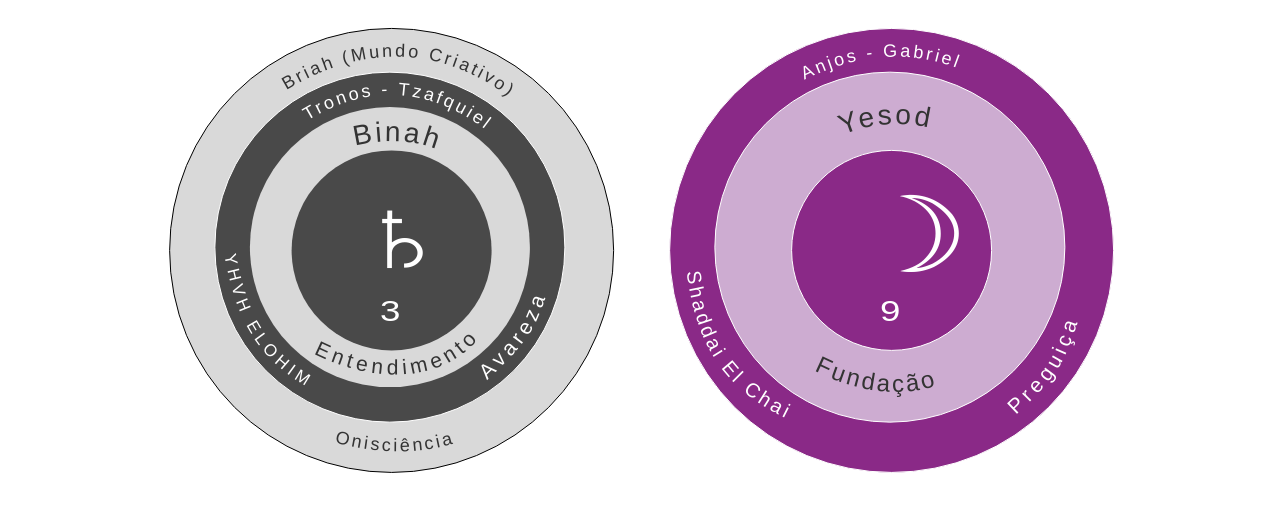
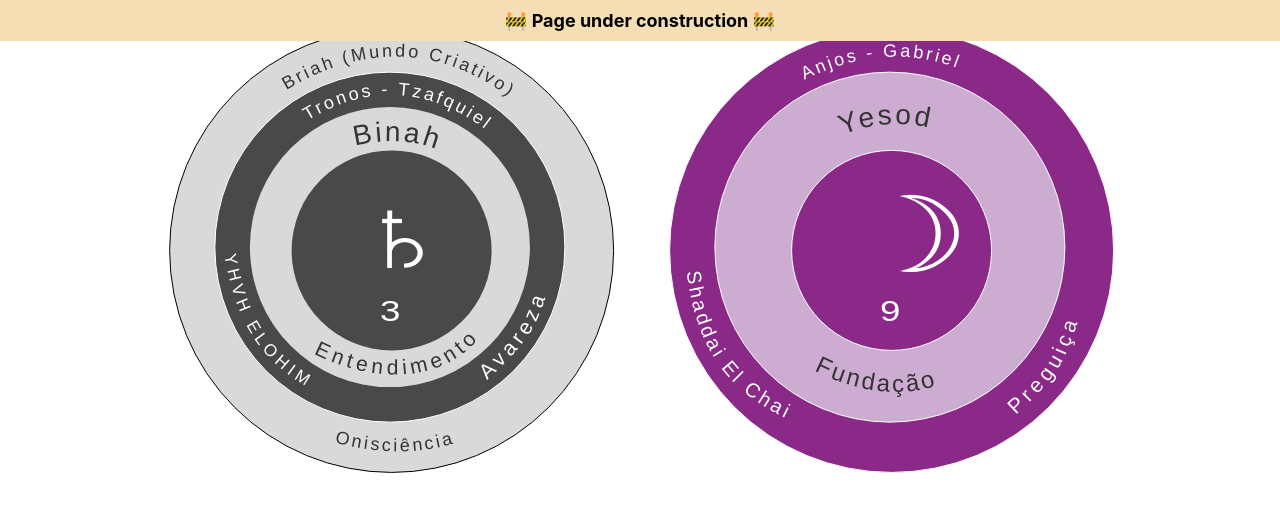
Before and after one commit to mrviniciux/interactive-kaballah, a React (Create React App) app: page / in a window 1280 px wide. Shown: the top 512 px of the page. Built offline with nearby package versions, Linux system fonts and the light colour scheme.

Commit message:
feat(under-construction): alert

```diff
--- a/src/app/App.tsx
+++ b/src/app/App.tsx
@@ -1,8 +1,11 @@
-import BiggerSephirot from '../components/sephirot/bigger/BiggerSephirot';
-import Sephirot from '../components/sephirot/Sephirot';
+import BiggerSephirot from '../components/Sephirot/bigger/BiggerSephirot';
+import Sephirot from '../components/Sephirot/Sephirot';
+import PageUnderConstruction from '../components/UnderConstruction/UnderConstruction';
 
 function App() {
   return (
+    <>
+      <PageUnderConstruction />
       <section className="App">
         <BiggerSephirot
           world={{
@@ -51,6 +54,7 @@ function App() {
           }}
         />
       </section>
+    </>
   );
 }
 
--- /dev/null
+++ b/src/components/UnderConstruction/UnderConstruction.tsx
@@ -0,0 +1,30 @@
+import React from 'react';
+
+const PageUnderConstruction: React.FC = () => {
+  return (
+    <div style={styles.container}>
+      <p style={styles.text}>🚧 Page under construction 🚧</p>
+    </div>
+  );
+};
+
+const styles: { [key: string]: React.CSSProperties } = {
+  container: {
+    width: '100%',
+    backgroundColor: '#F5DEB3', // Bege
+    padding: '10px 0',
+    position: 'fixed',
+    top: 0,
+    left: 0,
+    textAlign: 'center',
+    zIndex: 1000, // Para garantir que esteja acima de outros elementos
+  },
+  text: {
+    margin: 0,
+    fontSize: '18px',
+    fontWeight: 'bold',
+    color: '#000', // Preto para contraste
+  },
+};
+
+export default PageUnderConstruction;
```
Lines whose indentation alone changed are shown as unchanged.
